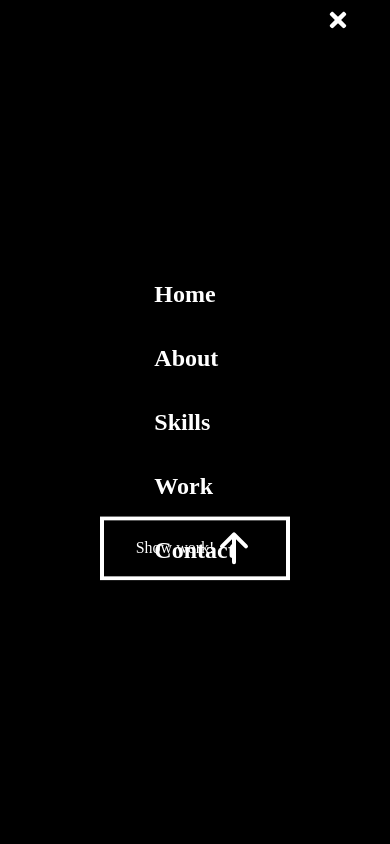
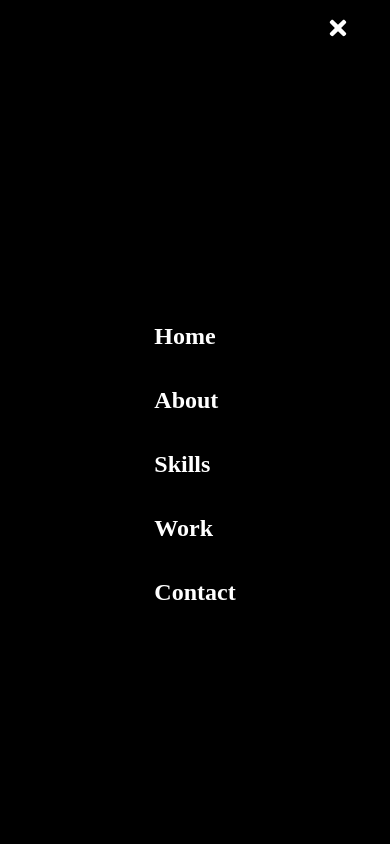
Before and after one commit to aftermath321/portfolio-michal, a React (Create React App) app: page / in a window 390 px wide. Both pictures are taken after a click on the element 338 px from the left and 20 px from the top of the page. Shown: the top 844 px of the page. Built offline with nearby package versions, Linux system fonts and the light colour scheme.

Commit message:
Added CV, fixed animations

```diff
--- a/src/components/Home.jsx
+++ b/src/components/Home.jsx
@@ -1,5 +1,7 @@
 import React from 'react'
 import { HiArrowUp } from 'react-icons/hi'
+import { Link, animateScroll as scroll, scrollSpy, scroller } from 'react-scroll'
+
 
 
 const Home = () => {
@@ -7,19 +9,20 @@ const Home = () => {
         <div className='mx-auto w-full h-screen flex justify-center items-center' name='home'>
             <div className='justify-center px-8 text-center'>
                 <span className='select-none'></span>
-                <h1 id='name' className='text-8xl text-[#fb7e14] text-left'>Michał<br/> Kiełbasa.</h1>
+                <h1 id='name' className='text-8xl text-[#fb7e14] text-left'>Michał<br /> Kiełbasa.</h1>
                 <span> </span>
                 <p>The fullstack Website Developer. Welcome to my page! </p>
+
                 <div className='flex justify-center pt-16'>
 
-                    <button className='flex group border-white border-4 px-8 py-2 justify-center items-center animate-bounce'>
+                    <Link to='work' smooth='true' duration={300} ><button className='flex group border-white border-4 px-8 py-2 justify-center items-center animate-bounce'>
                         Show work!
                         <HiArrowUp size={40} className='group-hover:rotate-180 duration-500' />
-                    </button>
-                    </div>
+                    </button></Link>
+                </div>
 
-                </div>
             </div>
+        </div>
 
     )
 }
--- a/src/components/Navbar.jsx
+++ b/src/components/Navbar.jsx
@@ -6,7 +6,7 @@ import { SiGmail } from 'react-icons/si'
 import { MdContactPage } from 'react-icons/md'
 import * as Scroll from 'react-scroll';
 import { Link, animateScroll as scroll, scrollSpy, scroller } from 'react-scroll'
-
+import  pdf from '../assets/CV.pdf'
 
 
 
@@ -16,9 +16,25 @@ const Navbar = () => {
     const handleClick = () => setMobile(!mobile)
 
     return (
-        <div className='fixed w-full flex h-[40px] justify-between items-center px-4 bg-black'>
+        <div className='fixed w-full z-10 flex h-[40px] justify-between items-center px-4 bg-black'>
             <div>
 
+            </div>
+
+             {/* Mobile menu icon */}
+            <div className='z-10 md:hidden text-2xl py-4 top-0 absolute right-10' onClick={handleClick}>
+                {!mobile ? <GiHamburgerMenu /> : <FaTimes />}
+            </div>
+
+                    {/* Mobile menu */}
+            <div className={!mobile ? 'hidden' : 'bg-black absolute justify-center items-center flex flex-col top-0 left-0 h-[110vh] w-full'}>
+                <ul >
+                    <Link to='home' smooth='true' duration={300}><li onClick={handleClick} className='py-4 text-2xl font-bold'>Home</li></Link>
+                    <Link to='about' smooth='true' duration={300}><li onClick={handleClick} className='py-4 text-2xl font-bold'>About</li></Link>
+                    <Link to='skills' smooth='true' duration={300}><li onClick={handleClick} className='py-4 text-2xl font-bold'>Skills</li></Link>
+                    <Link to='work' smooth='true' duration={300}><li onClick={handleClick} className='py-4 text-2xl font-bold'>Work</li></Link>
+                    <Link to='contact' smooth='true' duration={300}><li onClick={handleClick} className='py-4 text-2xl font-bold'>Contact</li></Link>
+                </ul>
             </div>
 
             {/* Top right menu */}
@@ -34,31 +50,22 @@ const Navbar = () => {
                 </nav>
             </div>
 
-            {/* Mobile menu icon */}
-            <div className='z-10 md:hidden text-2xl py-4 absolute right-10' onClick={handleClick}>
-                {!mobile ? <GiHamburgerMenu /> : <FaTimes />}
-            </div>
 
 
-            {/* Mobile menu */}
-            <div className={!mobile ? 'hidden' : 'bg-black absolute justify-center items-center flex flex-col top-0 left-0 h-screen w-full'}>
-                <ul >
-                    <Link to='home' smooth='true' duration={300}><li onClick={handleClick} className='py-4 text-2xl font-bold'>Home</li></Link>
-                    <Link to='about' smooth='true' duration={300}><li onClick={handleClick} className='py-4 text-2xl font-bold'>About</li></Link>
-                    <Link to='skills' smooth='true' duration={300}><li onClick={handleClick} className='py-4 text-2xl font-bold'>Skills</li></Link>
-                    <Link to='work' smooth='true' duration={300}><li onClick={handleClick} className='py-4 text-2xl font-bold'>Work</li></Link>
-                    <Link to='contact' smooth='true' duration={300}><li onClick={handleClick} className='py-4 text-2xl font-bold'>Contact</li></Link>
-                </ul>
-            </div>
+
+
 
             {/* Side menu */}
             <div className='hidden fixed bg-white lg:flex left-0 top-[35%]'>
                 <ul>
                     <li className='w-[160px] h-[50px] text-gray-400 items-center justify-center flex ml-[-100px] duration-300 hover:ml-[-10px]'>
                         <a target='_blank' href='https://github.com/aftermath321' className='flex justify-between items-center w-full '> Github <BsGithub size={40} /> </a></li>
-                    <li className='w-[160px] h-[50px] text-red-600 items-center justify-center flex ml-[-100px] duration-300 hover:ml-[-10px]'><a target='_blank' href='mailto:' className='flex justify-between items-center w-full '> Email <SiGmail size={40} /> </a></li>
-                    <li className='w-[160px] h-[50px] text-blue-500 items-center justify-center flex ml-[-100px] duration-300 hover:ml-[-10px]'><a target='_blank' href='https://www.linkedin.com/in/micha%C5%82-kie%C5%82basa-48a28116a/' className='flex justify-between items-center w-full '>  LinkedIn <BsLinkedin size={40} /> </a></li>
-                    <li className='w-[160px] h-[50px] text-black items-center justify-center flex ml-[-100px] duration-300 hover:ml-[-10px]'><a target='_blank' href='/' className='flex justify-between items-center w-full '> Resume <MdContactPage size={45} /> </a></li>
+                    <li className='w-[160px] h-[50px] text-red-600 items-center justify-center flex ml-[-100px] duration-300 hover:ml-[-10px]'>
+                        <a target='_blank' href='mailto:' className='flex justify-between items-center w-full '> Email <SiGmail size={40} /> </a></li>
+                    <li className='w-[160px] h-[50px] text-blue-500 items-center justify-center flex ml-[-100px] duration-300 hover:ml-[-10px]'>
+                        <a target='_blank' href='https://www.linkedin.com/in/micha%C5%82-kie%C5%82basa-48a28116a/' className='flex justify-between items-center w-full '>  LinkedIn <BsLinkedin size={40} /> </a></li>
+                    <li className='w-[160px] h-[50px] text-black items-center justify-center flex ml-[-100px] duration-300 hover:ml-[-10px]'>
+                        <a target='_blank' href={ pdf } className='flex justify-between items-center w-full '> Resume <MdContactPage size={45} /> </a></li>
                 </ul>
 
             </div>
--- a/src/components/Skills.jsx
+++ b/src/components/Skills.jsx
@@ -27,56 +27,50 @@ const Skills = () => {
 
                     <div data-Aos='fade-right' className='flex-row flex group '>
                         <SiMysql size={80} className='group-hover:text-[#fb7e14] group-hover:-translate-y-6 duration-300' />
-                        <div data-Aos='fade-right' className=' ml-4 scale-0 group-hover:scale-100 duration-300 text-4xl  flex text-bold justify-center items-center '>MySQL</div>
+                        <div data-Aos='fade-right' className='group-hover:text-[#fb7e14] ml-4 scale-0 group-hover:scale-100 duration-300 text-4xl  flex text-bold justify-center items-center '>MySQL</div>
 
                     </div>
 
                     <div data-Aos='fade-right' className='flex-row flex group '>
                         <SiMongodb size={80} className='group-hover:text-[#fb7e14] group-hover:-translate-y-6 duration-300' />
-                        <div data-Aos='fade-right' className=' ml-4 scale-0 group-hover:scale-100 duration-300 text-4xl  flex text-bold justify-center items-center '>MongoDB</div>
+                        <div data-Aos='fade-right' className='group-hover:text-[#fb7e14] ml-4 scale-0 group-hover:scale-100 duration-300 text-4xl  flex text-bold justify-center items-center '>MongoDB</div>
 
                     </div>
 
                     <div data-Aos='fade-right' className='flex-row flex group '>
                         <SiJavascript size={80} className='group-hover:text-[#fb7e14] group-hover:-translate-y-6 duration-300' />
-                        <div data-Aos='fade-right' className=' ml-4 scale-0 group-hover:scale-100 duration-300 text-4xl  flex text-bold justify-center items-center '>JavaScript</div>
+                        <div data-Aos='fade-right' className='group-hover:text-[#fb7e14] ml-4 scale-0 group-hover:scale-100 duration-300 text-4xl  flex text-bold justify-center items-center '>JavaScript</div>
 
                     </div>
 
                     <div data-Aos='fade-right' className='flex-row flex group'>
                         <SiCss3 size={80} className='group-hover:text-[#fb7e14] group-hover:-translate-y-6 duration-300' />
-                        <div data-Aos='fade-right' className=' ml-4 scale-0 group-hover:scale-100 duration-300 text-4xl  flex text-bold justify-center items-center '>CSS 3</div>
+                        <div data-Aos='fade-right' className='group-hover:text-[#fb7e14] ml-4 scale-0 group-hover:scale-100 duration-300 text-4xl  flex text-bold justify-center items-center '>CSS 3</div>
 
                     </div>
 
                     <div data-Aos='fade-right' className='flex-row flex group '>
                         <SiHtml5 size={80} className='group-hover:text-[#fb7e14] group-hover:-translate-y-6 duration-300' />
-                        <div data-Aos='fade-right' className=' ml-4 scale-0 group-hover:scale-100 duration-300 text-4xl  flex text-bold justify-center items-center '>HTML 5</div>
+                        <div data-Aos='fade-right' className='group-hover:text-[#fb7e14] ml-4 scale-0 group-hover:scale-100 duration-300 text-4xl  flex text-bold justify-center items-center '>HTML 5</div>
 
                     </div>
 
                     <div data-Aos='fade-right' className='flex-row flex group '>
                         <SiTailwindcss size={80} className='group-hover:text-[#fb7e14] group-hover:translate-y-6 duration-300' />
-                        <div data-Aos='fade-right' className=' ml-4 scale-0 group-hover:scale-100 duration-300 text-4xl  flex text-bold justify-center items-center '>Tailwind</div>
+                        <div data-Aos='fade-right' className='group-hover:text-[#fb7e14] ml-4 scale-0 group-hover:scale-100 duration-300 text-4xl  flex text-bold justify-center items-center '>Tailwind</div>
 
                     </div>
 
                     <div data-Aos='fade-right' className='flex-row flex group '>
                         <SiNodedotjs size={80} className='group-hover:text-[#fb7e14] group-hover:translate-y-6 duration-300' />
-                        <div data-Aos='fade-right' className=' ml-4 scale-0 group-hover:scale-100 duration-300 text-4xl  flex text-bold justify-center items-center '>NodeJS</div>
-
+                        <div data-Aos='fade-right' className='group-hover:text-[#fb7e14] ml-4 scale-0 group-hover:scale-100 duration-300 text-4xl  flex text-bold justify-center items-center '>NodeJS</div>
                     </div>
 
                     <div data-Aos='fade-right' className='flex-row flex group '>
                         <SiReact size={80} className='group-hover:text-[#fb7e14] group-hover:translate-y-6 duration-300' />
-                        <div data-Aos='fade-right' className=' ml-4 scale-0 group-hover:scale-100 duration-300 text-4xl  flex text-bold justify-center items-center '>ReactJS</div>
-
+                        <div data-Aos='fade-right' className='group-hover:text-[#fb7e14] ml-4 scale-0 group-hover:scale-100 duration-300 text-4xl  flex text-bold justify-center items-center '>ReactJS</div>
                     </div>
-
-
-
                 </div>
-
             </div>
         </div>
     )
```
Also changed, not shown: 1 other file (tests, documents, lock files or other folders).
